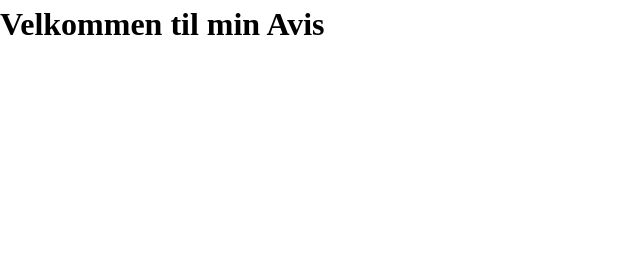
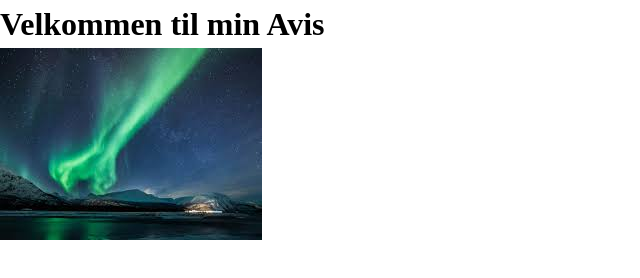
Before and after one commit to Woffsy/MinAvis, a plain HTML site: page index.html in a window 1280 px wide. Shown: the whole page, without its empty margins (0-640 px from the left). Drawn offline with Linux system fonts and the light colour scheme.

Commit message:
Add image to main section and include Nordlys.jpg

```diff
--- a/index.html
+++ b/index.html
@@ -8,7 +8,7 @@
   </head>
   <body>
     <header><h1>Velkommen til min Avis</h1></header>
-    <main></main>
+    <main><img src="bilder/Nordlys.jpg" alt=""></main>
     <footer></footer>
 
     <script src="script.js"></script>
```
Also changed, not shown: bilder/Nordlys.jpg (added).
